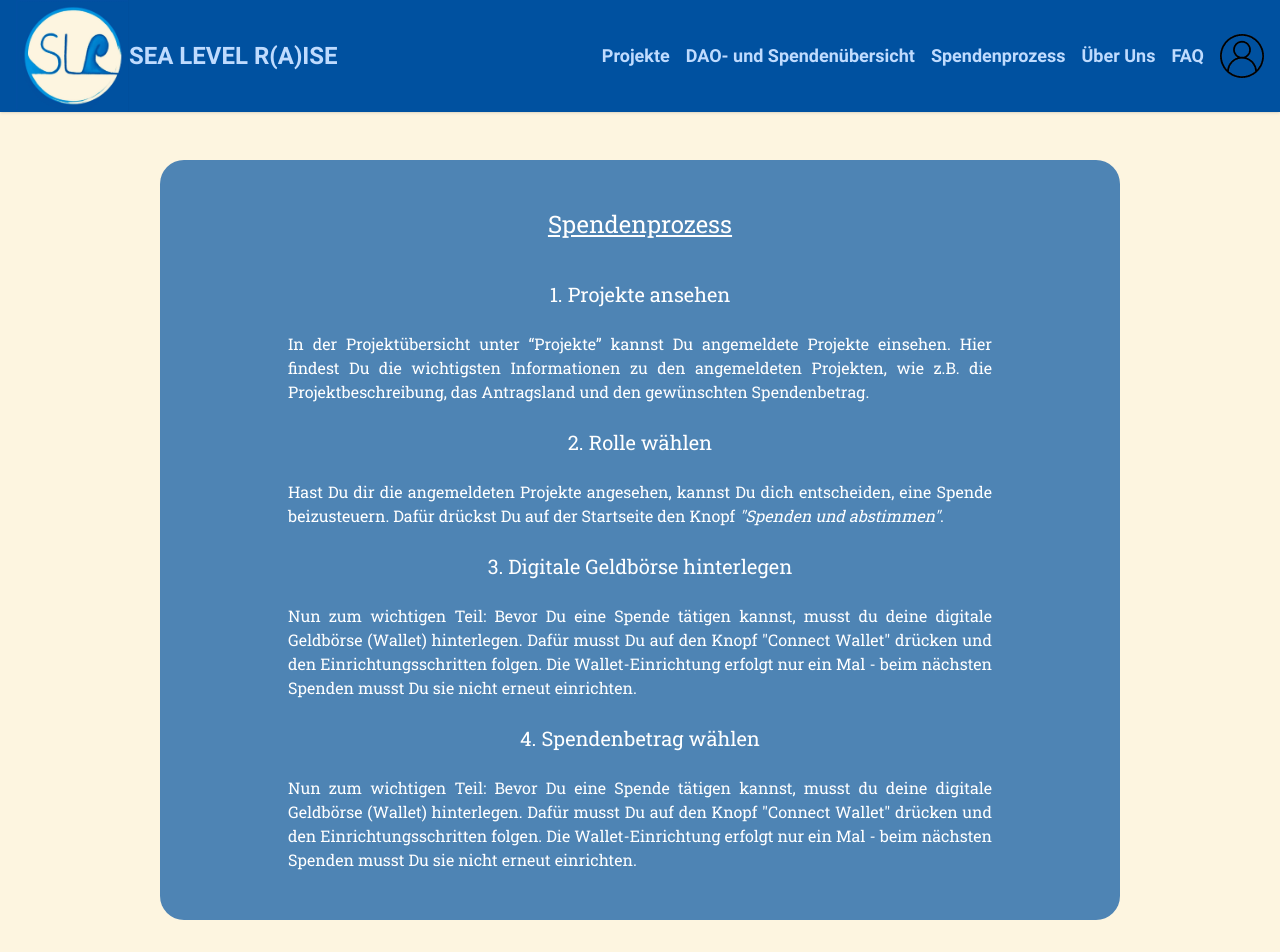
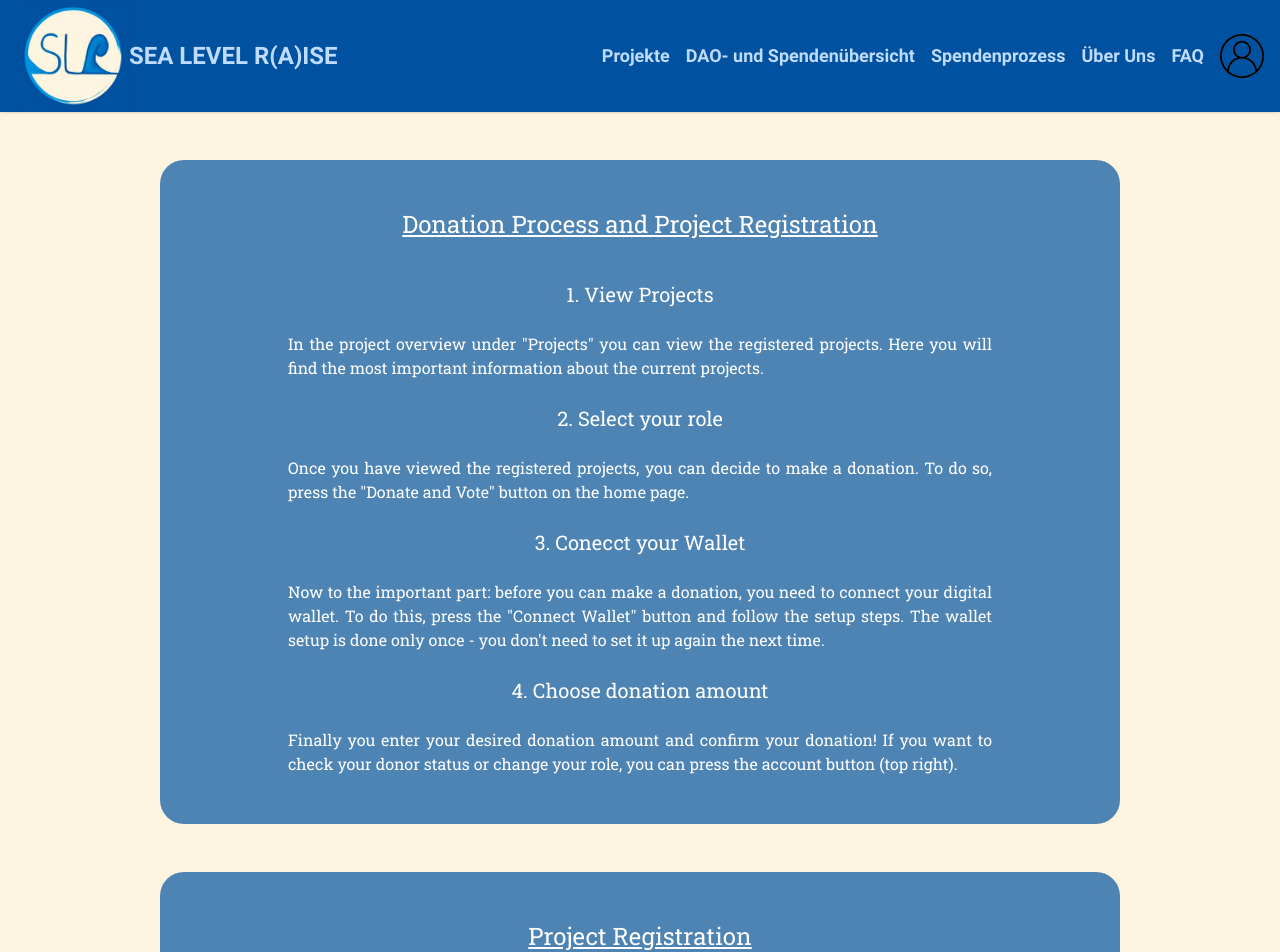
Before and after one commit to Sealevelraise/SLR, a Nuxt app in the folder nuxt/: page /spendenprozess in a window 1280 px wide. Shown: the top 952 px of the page. Built offline with nearby package versions, Linux system fonts and the light colour scheme.

Commit message:
new branch with minor changes

```diff
--- a/nuxt/pages/faq.vue
+++ b/nuxt/pages/faq.vue
@@ -3,30 +3,31 @@
     <h1 class="mb-8">FAQ</h1>
     <vsa-list class="mx-auto text-center">
       <vsa-item>
-        <vsa-heading> Wie gebe ich eine Spende ab? </vsa-heading>
+        <vsa-heading>How does the donation process work?</vsa-heading>
 
         <vsa-content>
-          Der Ablauf des Spendenprozesses wird
-          <nuxt-link to="/spendenprozess">hier</nuxt-link>
-          erklärt.
+          In order to donate, you need to follow the steps described
+          <nuxt-link to="/spendenprozess"><em>here</em></nuxt-link>.
         </vsa-content>
       </vsa-item>
 
       <vsa-item>
-        <vsa-heading> Wie kann ich mein Projekt einreichen? </vsa-heading>
+        <vsa-heading>How can i register a new project?</vsa-heading>
 
-        <vsa-content> Der Anmeldungsprozess wird hier erklärt. </vsa-content>
+        <vsa-content>The project registration process is described
+          <nuxt-link to="/spendenprozess"><em>here</em></nuxt-link>.
+        </vsa-content>
       </vsa-item>
 
       <vsa-item>
         <vsa-heading>
-          Mein Land ist nicht in der Smallstate-Liste zu sehen. Kann ich
-          trotzdem mein Projekt anmelden?
+          My country is not listed. Can I still register my project?
         </vsa-heading>
 
         <vsa-content>
-          Nein. Nur Projekte aus Ländern, welche als Smallstates definiert sind,
-          können eingereicht werden. Mehr darüber erfährst du hier.
+          Only projects in the so called "Smallstates" are allowed to be registered.
+          Detailed information about the "Smallstates" can be found
+          <a href="https://data.worldbank.org/country/S1" target="_blank"><em>here</em></a>.
         </vsa-content>
       </vsa-item>
 
--- a/nuxt/pages/spendenprozess.vue
+++ b/nuxt/pages/spendenprozess.vue
@@ -4,37 +4,31 @@
       class="md:w-3/4 mx-auto mt-12 bg-slr-blue-box py-12 px-8 md:px-32 rounded-[24px] text-white"
     >
       <h2 class="text-2xl text-center pb-4 underline solid white">
-        Spendenprozess
+        Donation Process and Project Registration
       </h2>
       <div>
-        <h3 class="text-center p-6">1. Projekte ansehen</h3>
+        <h3 class="text-center p-6">1. View Projects</h3>
         <p class="text-justify">
-          In der Projektübersicht unter “Projekte” kannst Du angemeldete
-          Projekte einsehen. Hier findest Du die wichtigsten Informationen zu
-          den angemeldeten Projekten, wie z.B. die Projektbeschreibung, das
-          Antragsland und den gewünschten Spendenbetrag.
+          In the project overview under "Projects" you can view the registered
+          projects. Here you will find the most important information about
+          the current projects.
         </p>
-        <h3 class="text-center p-6">2. Rolle wählen</h3>
+        <h3 class="text-center p-6">2. Select your role</h3>
         <p class="text-justify">
-          Hast Du dir die angemeldeten Projekte angesehen, kannst Du dich
-          entscheiden, eine Spende beizusteuern. Dafür drückst Du auf der
-          Startseite den Knopf <em>"Spenden und abstimmen"</em>.
+          Once you have viewed the registered projects, you can decide to make a donation.
+          To do so, press the "Donate and Vote" button on the home page.
         </p>
-        <h3 class="text-center p-6">3. Digitale Geldbörse hinterlegen</h3>
+        <h3 class="text-center p-6">3. Conecct your Wallet</h3>
         <p class="text-justify">
-          Nun zum wichtigen Teil: Bevor Du eine Spende tätigen kannst, musst du
-          deine digitale Geldbörse (Wallet) hinterlegen. Dafür musst Du auf den
-          Knopf "Connect Wallet" drücken und den Einrichtungsschritten folgen.
-          Die Wallet-Einrichtung erfolgt nur ein Mal - beim nächsten Spenden
-          musst Du sie nicht erneut einrichten.
+          Now to the important part: before you can make a donation, you need to connect
+          your digital wallet. To do this, press the "Connect Wallet" button and follow the setup steps.
+          The wallet setup is done only once - you don't need to set it up again the next time.
         </p>
-        <h3 class="text-center p-6">4. Spendenbetrag wählen</h3>
+        <h3 class="text-center p-6">4. Choose donation amount</h3>
         <p class="text-justify">
-          Nun zum wichtigen Teil: Bevor Du eine Spende tätigen kannst, musst du
-          deine digitale Geldbörse (Wallet) hinterlegen. Dafür musst Du auf den
-          Knopf "Connect Wallet" drücken und den Einrichtungsschritten folgen.
-          Die Wallet-Einrichtung erfolgt nur ein Mal - beim nächsten Spenden
-          musst Du sie nicht erneut einrichten.
+          Finally you enter your desired donation amount and confirm your donation!
+          If you want to check your donor status or change your role, you can press
+          the account button (top right).
         </p>
       </div>
     </div>
@@ -43,15 +37,15 @@
       class="md:w-3/4 mx-auto mt-12 bg-slr-blue-box py-12 px-8 md:px-32 rounded-[24px] text-white"
     >
       <h2 class="text-2xl text-center pb-4 underline solid white">
-        Anmeldeprozess
+        Project Registration
       </h2>
-      <h3 class="text-center p-6">1. Anmeldeseite aufrufen</h3>
+      <h3 class="text-center p-6">1. Select your desired role</h3>
       <p class="text-justify">
         Wenn Du ein Projekt anmelden willst, musst Du zuerst deine Rolle wählen.
         Dafür wählst Du den Knopf <em>"Spenden erhalten"</em>. Anschließend
         gelangst Du auf die Seite zur Projektanmeldung.
       </p>
-      <h3 class="text-center p-6">2. Digitale Geldbörse hinterlegen</h3>
+      <h3 class="text-center p-6">2. Connect your wallet</h3>
       <p class="text-justify">
         Nun zum wichtigen Teil: Bevor Du dein Projekt anmelden kannst, musst du
         deine digitale Geldbörse (Wallet) hinterlegen. Dafür musst Du auf den
@@ -59,7 +53,7 @@
         folgen. Die Wallet-Einrichtung erfolgt nur ein Mal - beim nächsten
         Spenden musst Du sie nicht erneut einrichten.
       </p>
-      <h3 class="text-center p-6">3. Projektinformationen hinterlegen</h3>
+      <h3 class="text-center p-6">3. Project information</h3>
       <p class="text-justify">
         Anschließend musst Du deine Projektinformationen eintragen. Befolge
         dabei folgende Schritte:
```
